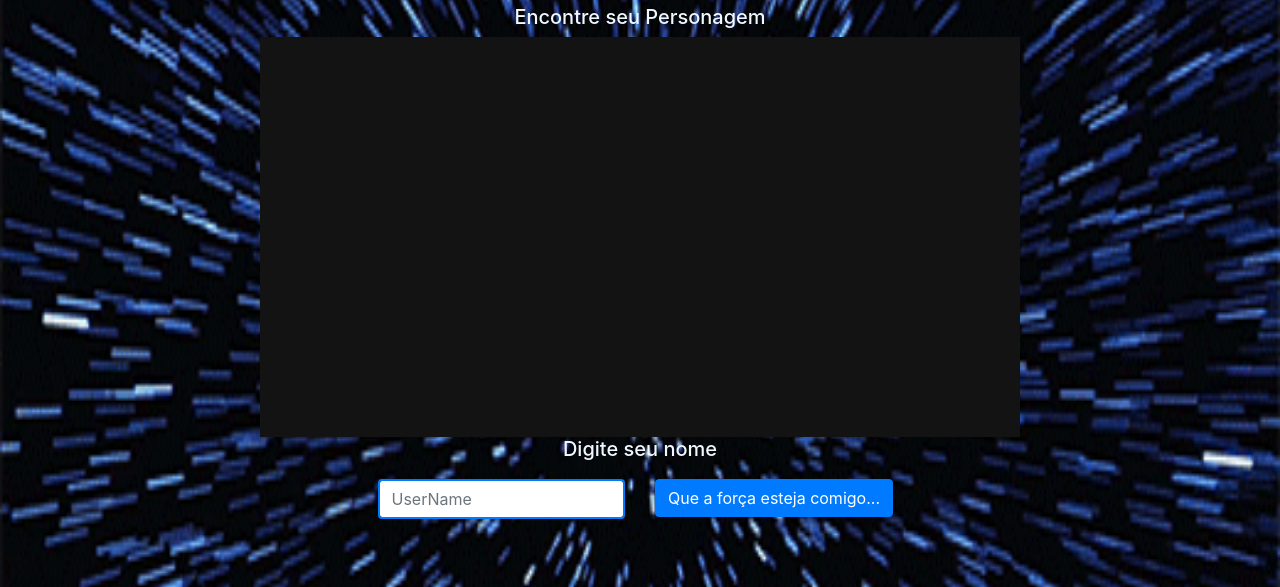
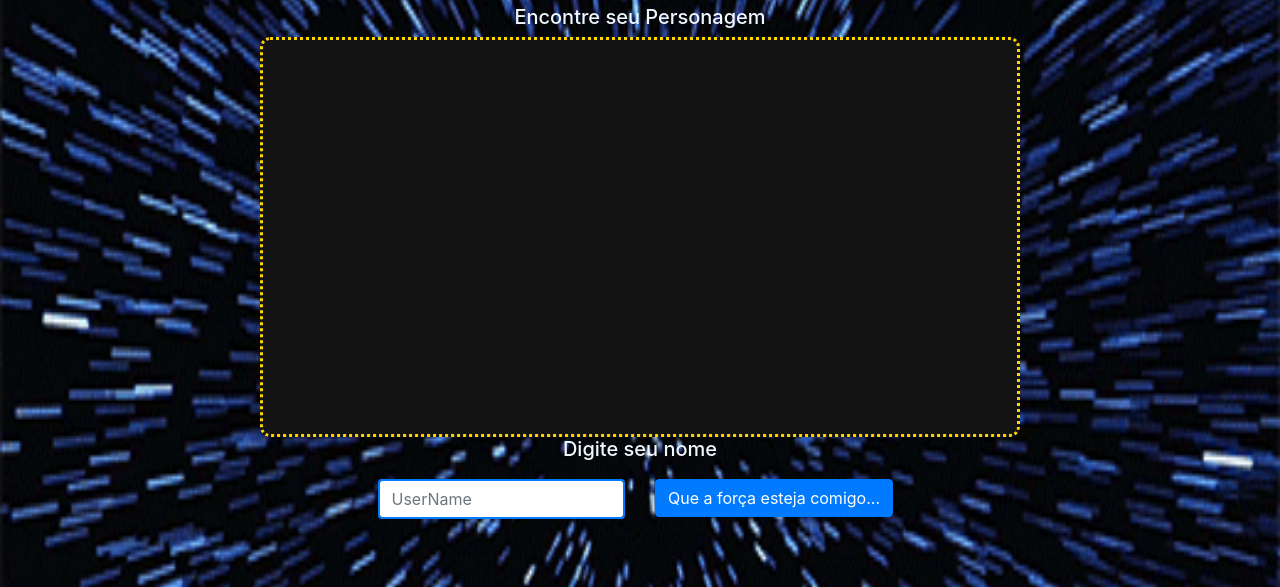
Before and after one commit to marceloseiji/Opet_DesenvolvimentoResponsivoWeb, a plain HTML site: page exercicios/swapi/codigosManuaisAJAX/index.html in a window 1280 px wide. Shown: the part 213-800 px from the top of the page. Drawn offline with nearby package versions, Linux system fonts and the light colour scheme.

Commit message:
Bordas do bloco de personagens atualizada

```diff
--- a/exercicios/swapi/codigosManuaisAJAX/style.css
+++ b/exercicios/swapi/codigosManuaisAJAX/style.css
@@ -21,6 +21,8 @@ h1, h2, h3, h4, h5 {
     background-color: rgb(19, 19, 19);
     height: 400px;
     padding-top: 15px;
+    border: 3px dotted gold;
+    border-radius: 10px;
 }
 .under {
     top: 160px;
```
